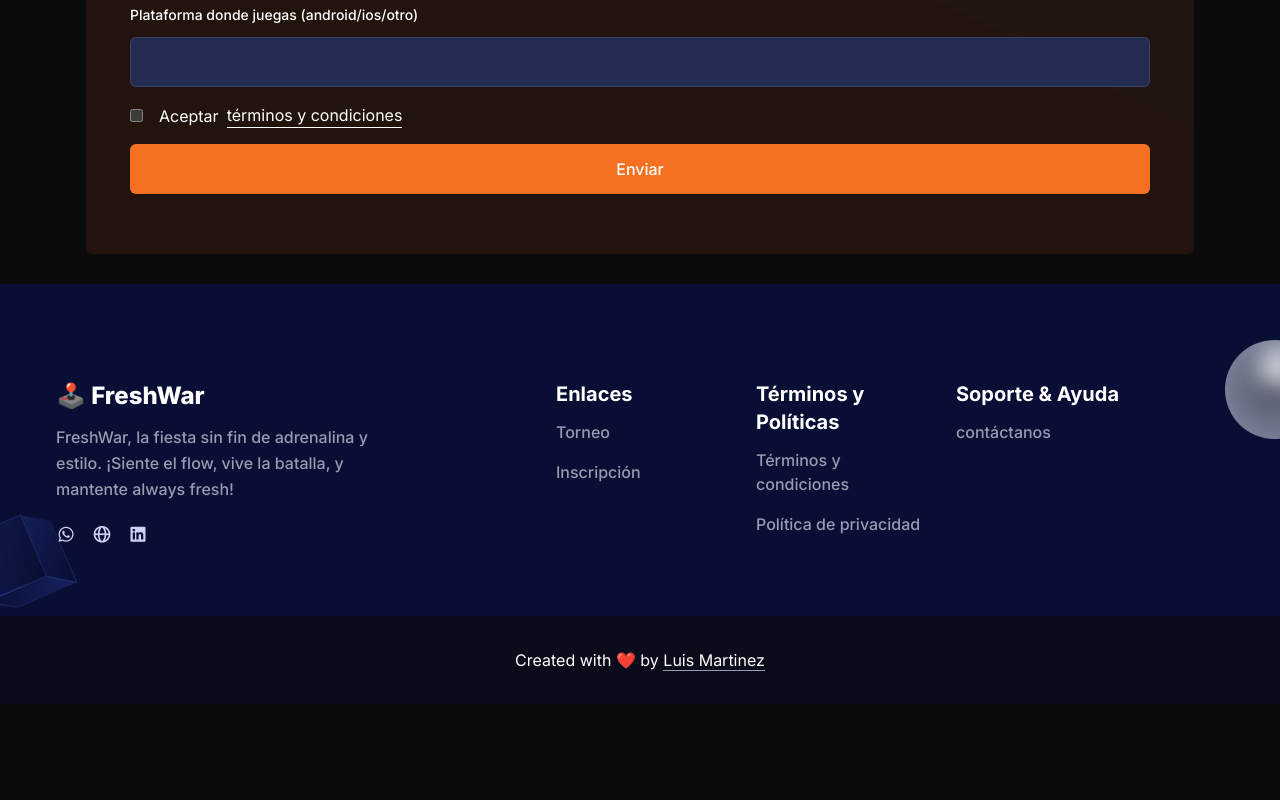
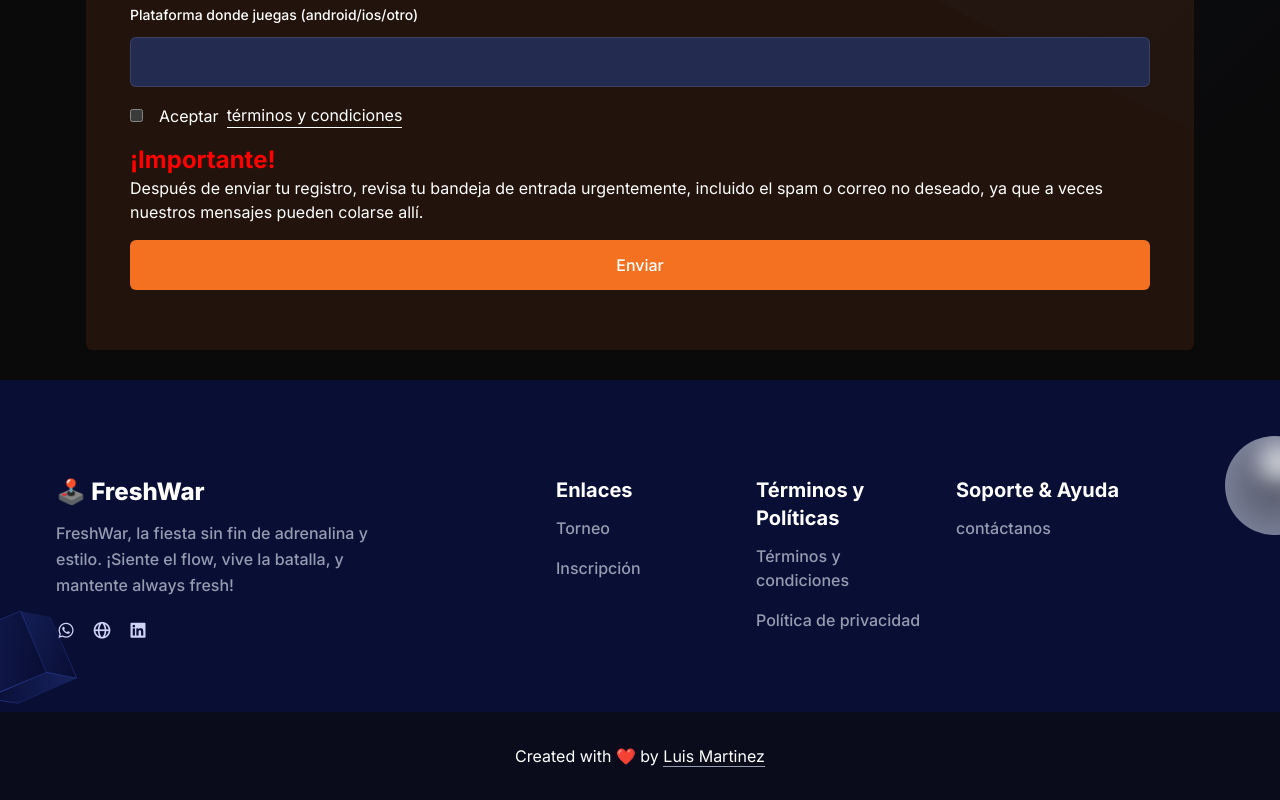
Before and after one commit to MrLuis-WebMaster/client-participants-tournament, a Next.js app: page /inscripcion in a window 1280 px wide. Shown: the part 1076-1876 px from the top of the page. Before the commit the page ends 1780 px from the top, so only its background shows below. Built offline with nearby package versions, Linux system fonts and the light colour scheme.

Commit message:
added message

```diff
--- a/components/Contact/FormRegister.tsx
+++ b/components/Contact/FormRegister.tsx
@@ -377,6 +377,12 @@ const FormRegister = () => {
             <div className="text-red">{formik.errors.acceptTerms}</div>
           ) : null}
         </div>
+        <div className="mb-4">
+          <p className="text-red text-2xl font-bold">¡Importante!</p>
+          <p>
+            Después de enviar tu registro, revisa tu bandeja de entrada <span className="text-yellow-500">urgentemente</span>, incluido el spam o correo no deseado, ya que a veces nuestros mensajes pueden colarse allí.
+          </p>
+        </div>
         <button className="duration-80 mb-4 w-full cursor-pointer rounded-md border border-transparent bg-primary py-3 px-6 text-center text-base font-medium text-white outline-none transition ease-in-out hover:bg-opacity-80 hover:shadow-signUp focus-visible:shadow-none" type='submit' disabled={loading} >Enviar</button>
       </form>
       <BG />
```
